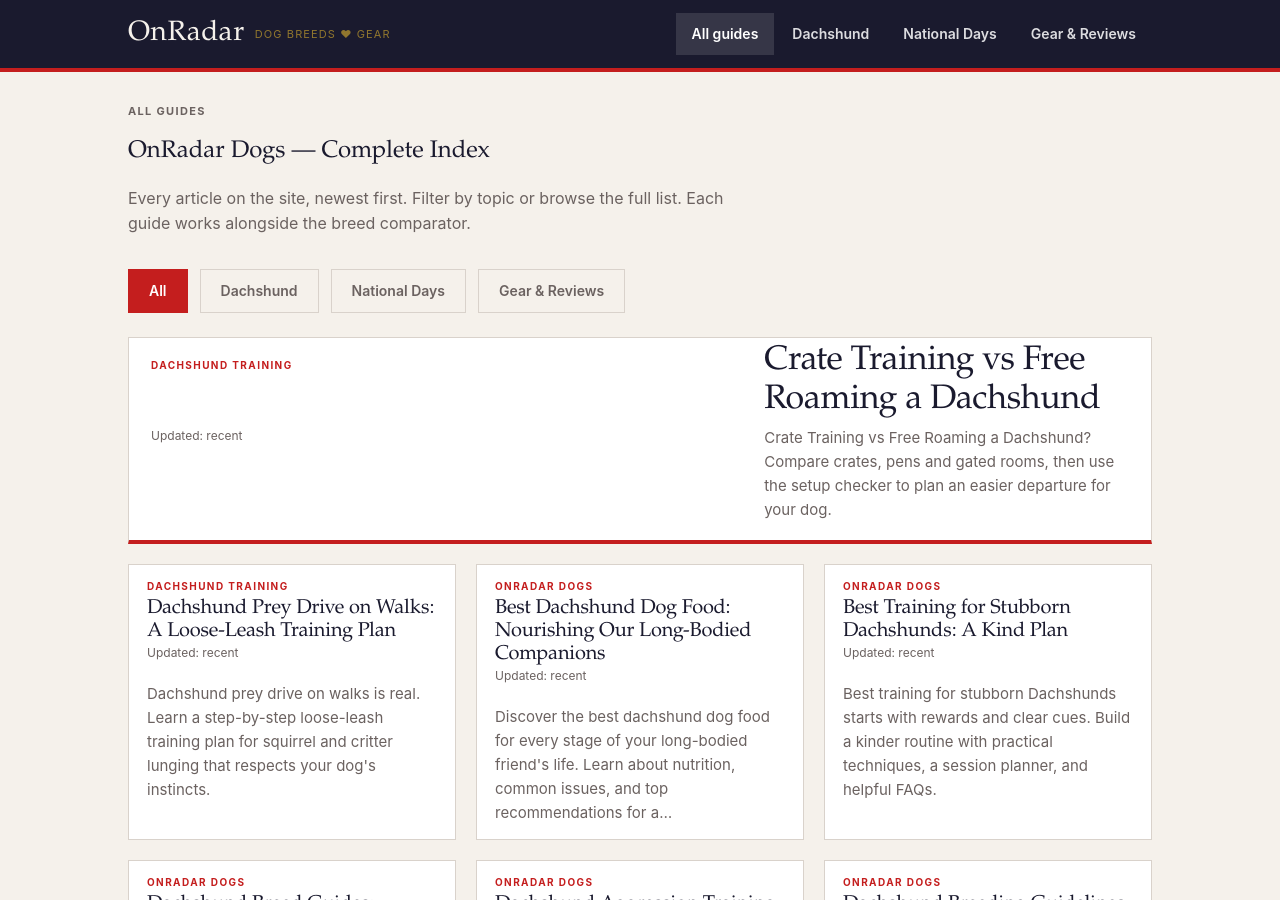
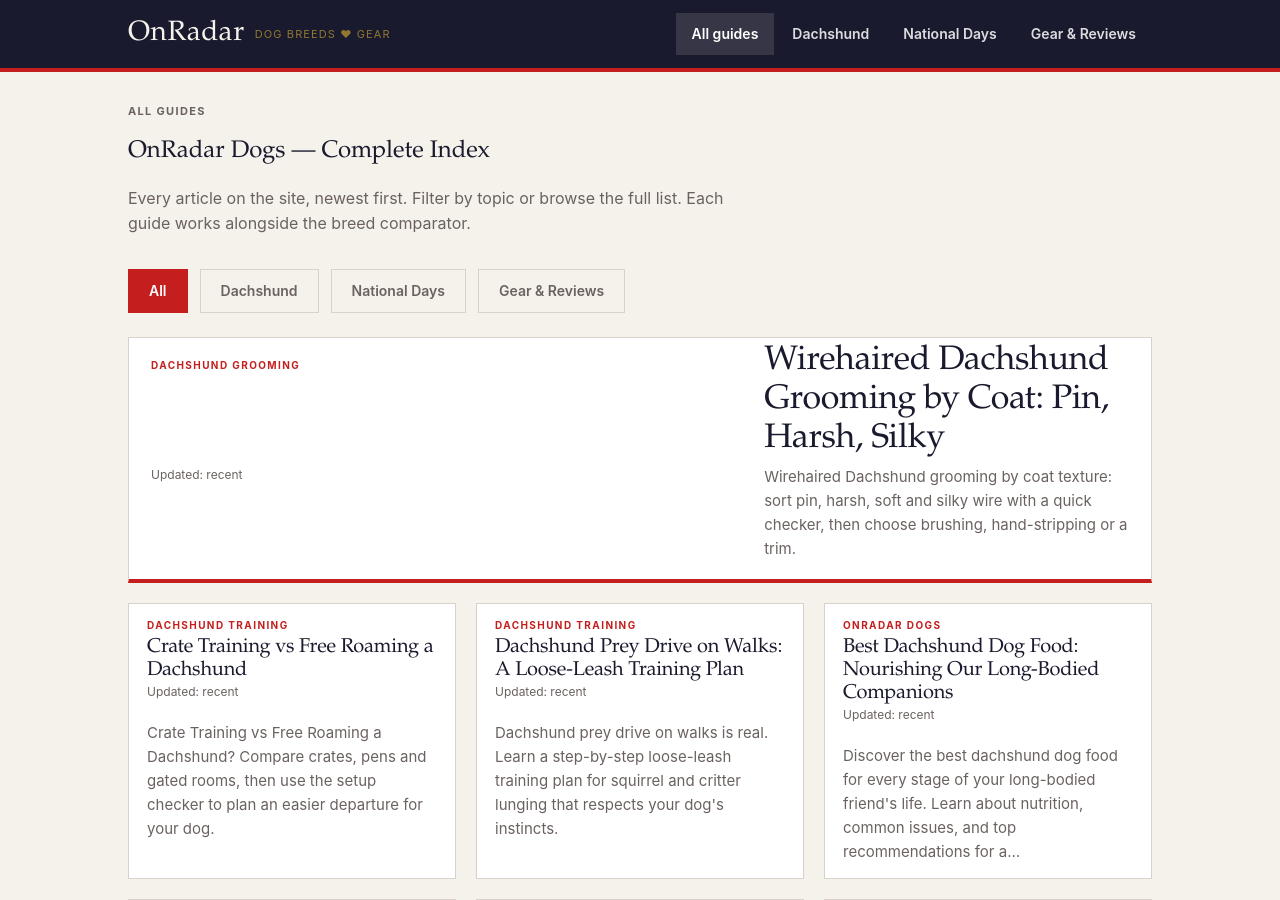
Before and after one commit to onradar-dogs/onradar-dogs.github.io, a Jekyll site: the page blog.html, which Jekyll copies as it is, in a window 1280 px wide and 900 px high. Built offline with Jekyll 4.4.1, drawn with Linux system fonts in a browser that asks for light colours.

Commit message:
List wirehaired-dachshund-coat-grooming.html in blog.html

```diff
--- a/blog.html
+++ b/blog.html
@@ -217,7 +217,8 @@ img{max-width:100%;height:auto}
     <li><button aria-pressed="false" data-top="gear">Gear &amp; Reviews</button></li>
   </ul>
   <div class="cards" id="od-cards">
-    <article class="card" data-top="dachs"><p class="kicker">Dachshund Training</p><h2><a href="/dachshund-crate-free-roaming.html">Crate Training vs Free Roaming a Dachshund</a></h2><p class="card-date">Updated: recent</p><p>Crate Training vs Free Roaming a Dachshund? Compare crates, pens and gated rooms, then use the setup checker to plan an easier departure for your dog.</p></article>
+    <article class="card" data-top="dachs"><p class="kicker">Dachshund Grooming</p><h2><a href="/wirehaired-dachshund-coat-grooming.html">Wirehaired Dachshund Grooming by Coat: Pin, Harsh, Silky</a></h2><p class="card-date">Updated: recent</p><p>Wirehaired Dachshund grooming by coat texture: sort pin, harsh, soft and silky wire with a quick checker, then choose brushing, hand-stripping or a trim.</p></article>
+        <article class="card" data-top="dachs"><p class="kicker">Dachshund Training</p><h2><a href="/dachshund-crate-free-roaming.html">Crate Training vs Free Roaming a Dachshund</a></h2><p class="card-date">Updated: recent</p><p>Crate Training vs Free Roaming a Dachshund? Compare crates, pens and gated rooms, then use the setup checker to plan an easier departure for your dog.</p></article>
         <article class="card" data-top="dachs"><p class="kicker">Dachshund Training</p><h2><a href="/dachshund-prey-drive-loose-leash-training.html">Dachshund Prey Drive on Walks: A Loose-Leash Training Plan</a></h2><p class="card-date">Updated: recent</p><p>Dachshund prey drive on walks is real. Learn a step-by-step loose-leash training plan for squirrel and critter lunging that respects your dog&#x27;s instincts.</p></article>
         <article class="card" data-top="dachs"><p class="kicker">OnRadar Dogs</p><h2><a href="/best-dachshund-dog-food.html">Best Dachshund Dog Food: Nourishing Our Long-Bodied Companions</a></h2><p class="card-date">Updated: recent</p><p>Discover the best dachshund dog food for every stage of your long-bodied friend's life. Learn about nutrition, common issues, and top recommendations for a…</p></article>
     <article class="card" data-top="dachs"><p class="kicker">OnRadar Dogs</p><h2><a href="/best-training-for-stubborn-dachshunds.html">Best Training for Stubborn Dachshunds: A Kind Plan</a></h2><p class="card-date">Updated: recent</p><p>Best training for stubborn Dachshunds starts with rewards and clear cues. Build a kinder routine with practical techniques, a session planner, and helpful FAQs.</p></article>
```
